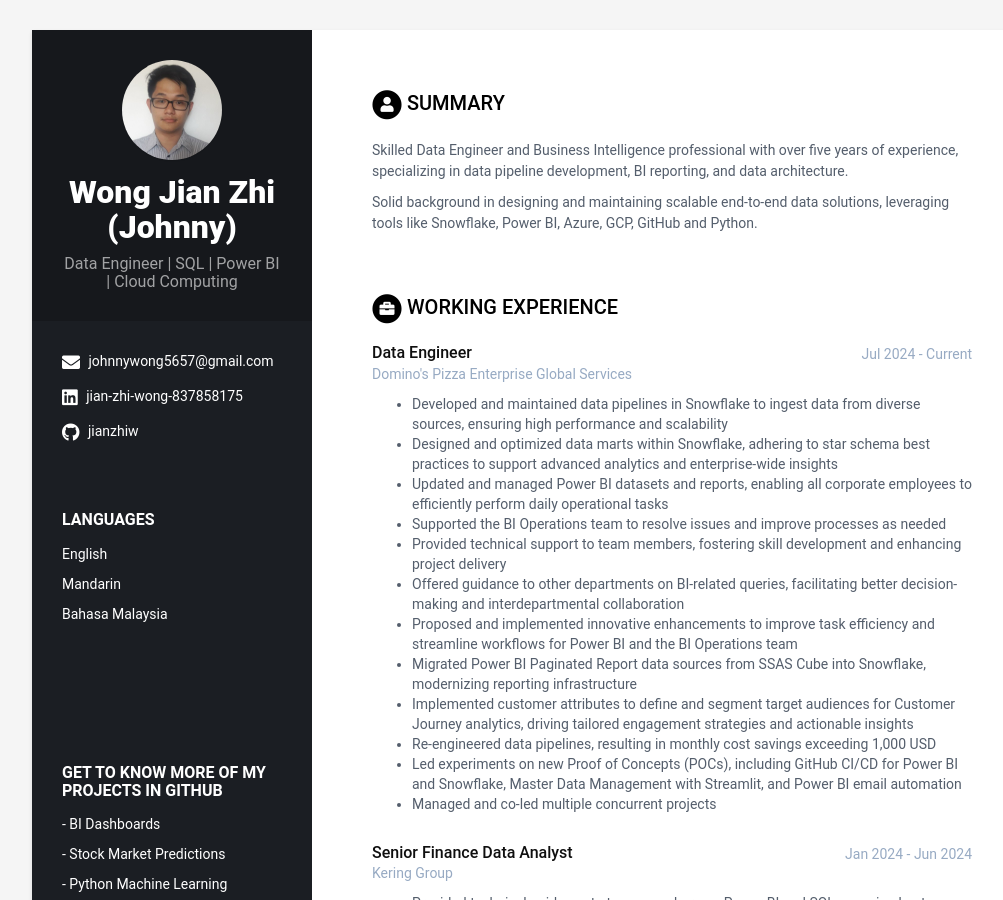
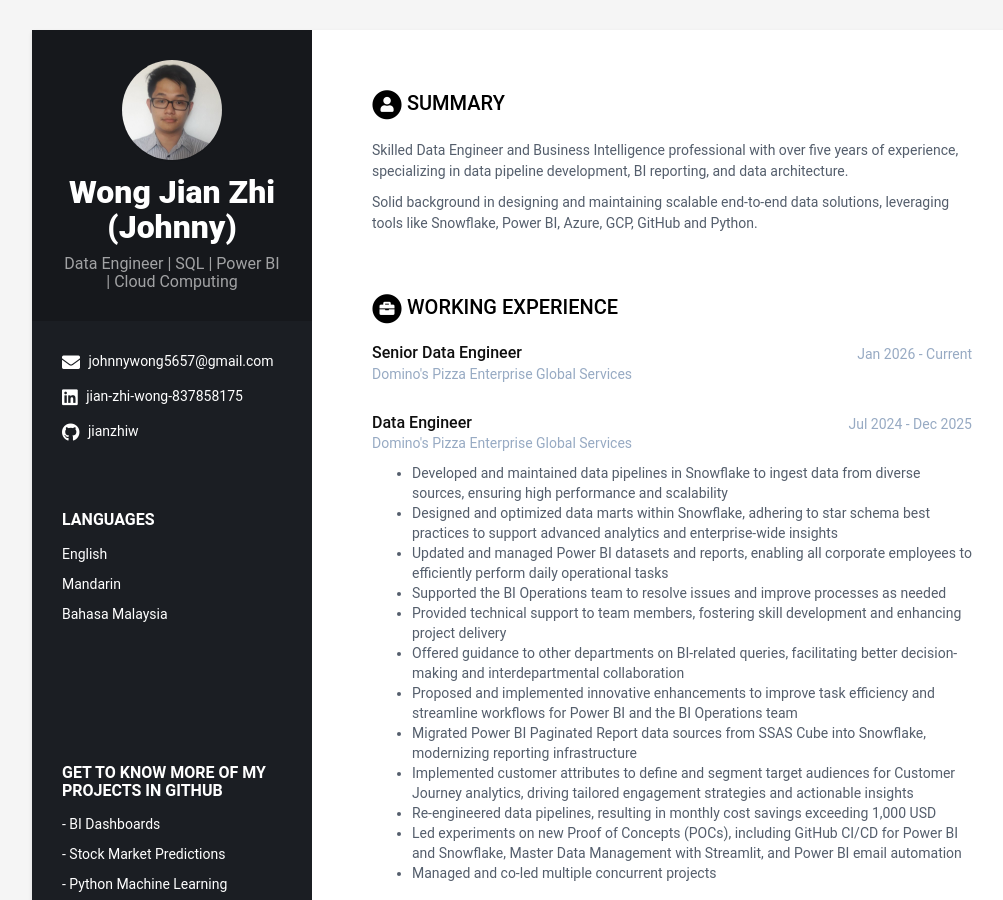
Before and after one commit to jianzhiw/jianzhiw.github.io, a Jekyll site: the page built from index.html, in a window 1280 px wide and 900 px high. Shown: the whole window, without its empty margins (108-1111 px from the left). Built offline with Jekyll 4.4.1, drawn with Linux system fonts in a browser that asks for light colours.

Commit message:
Update Title (#10)

```diff
--- a/_data/data.yml
+++ b/_data/data.yml
@@ -47,8 +47,12 @@ education:
         - Earned 2nd runner-up in the DOSM Datathon 2019 competition
 
 experiences:
+    - role: Senior Data Engineer
+      time: Jan 2026 - Current
+      company: Domino's Pizza Enterprise Global Services
+
     - role: Data Engineer
-      time: Jul 2024 - Current
+      time: Jul 2024 - Dec 2025
       company: Domino's Pizza Enterprise Global Services
       details: |
         - Developed and maintained data pipelines in Snowflake to ingest data from diverse sources, ensuring high performance and scalability
```
